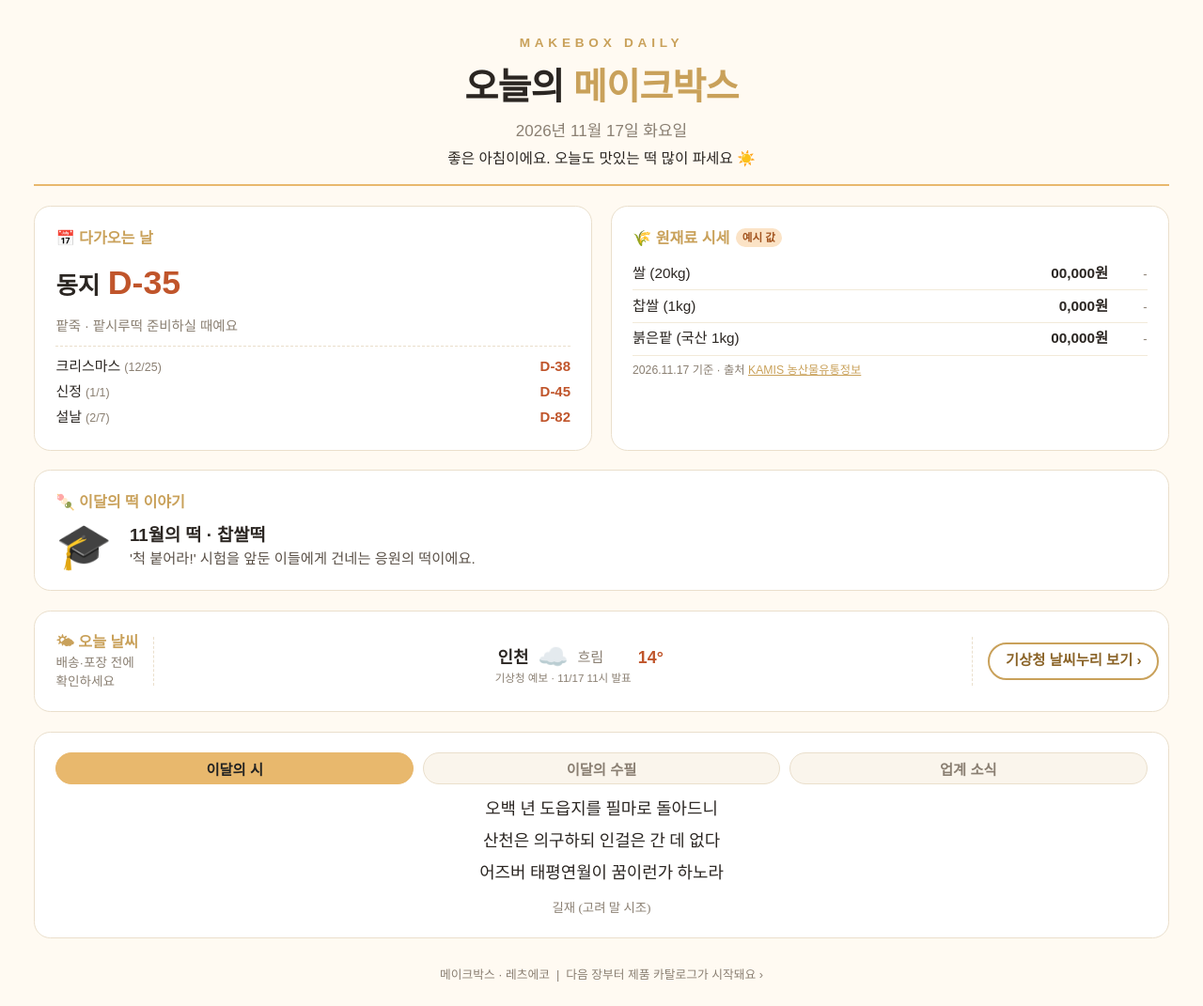
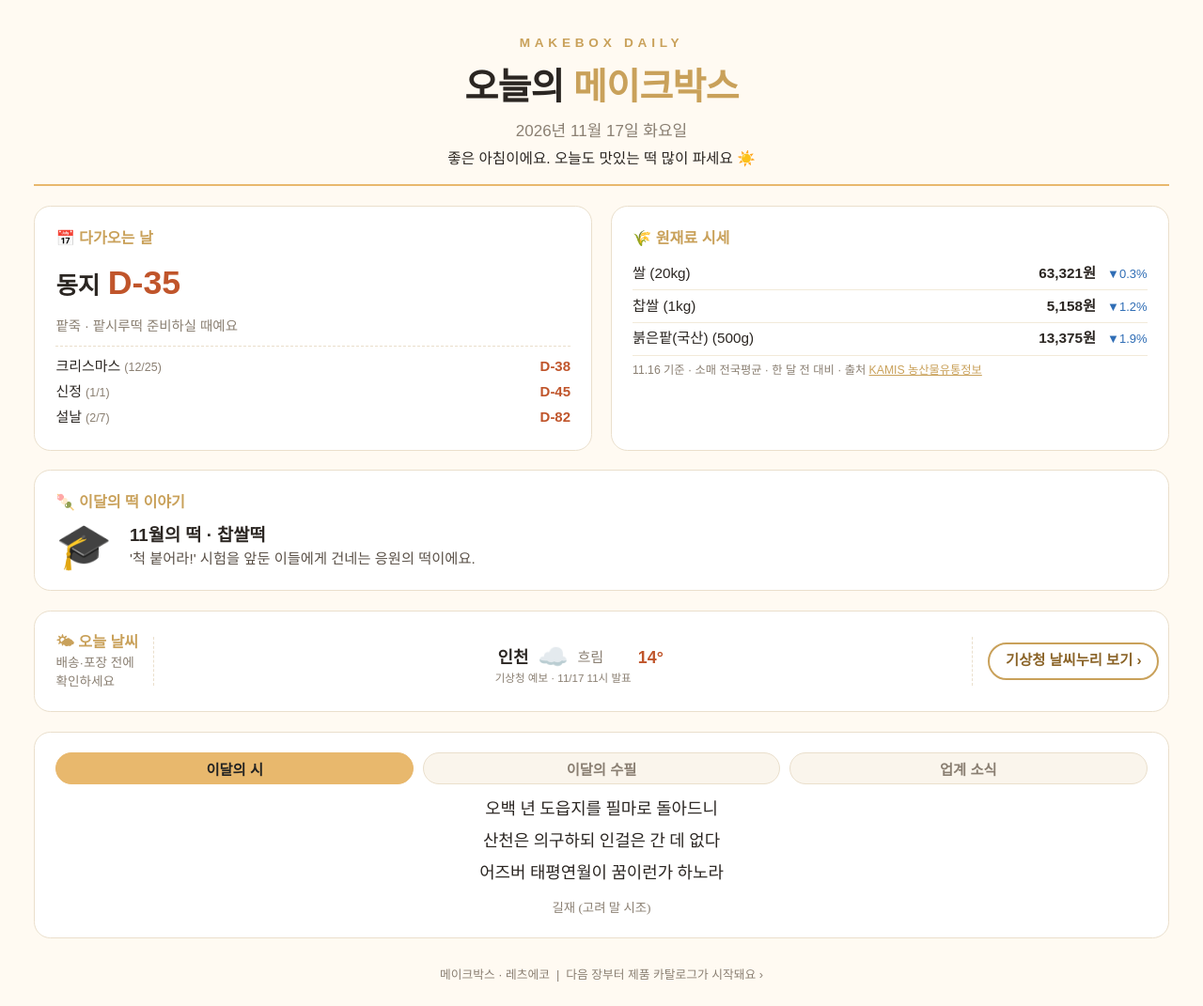
Before and after one commit to Yoo-young-min/MB-erp, a plain HTML site: page flipbook/today-makebox.html in a window 1280 px wide. Shown: the whole page at 94% size. Drawn offline with Linux system fonts and the light colour scheme.

Commit message:
Add files via upload

```diff
--- a/flipbook/today-makebox.html
+++ b/flipbook/today-makebox.html
@@ -103,7 +103,7 @@ h1 b{color:var(--gold)}
 table.sise{width:100%;border-collapse:collapse;font-size:.9em}
 table.sise td{padding:.35em 0;border-bottom:1px solid #f2ead9}
 table.sise td:nth-child(2){text-align:right;font-weight:800}
-table.sise td:nth-child(3){text-align:right;width:3.2em;color:var(--muted);font-size:.85em}
+table.sise td:nth-child(3){text-align:right;width:4.2em;white-space:nowrap;color:var(--muted);font-size:.85em}
 .src{font-size:.72em;color:var(--muted);margin-top:.8vmin}
 .src a{color:var(--gold)}
 .story{display:flex;gap:2.4vmin;align-items:center}
@@ -210,9 +210,13 @@ if(up.length){
 }else{dm.innerHTML='<span class="tip">등록된 일정이 없어요</span>';}
 
 /* 시세 */
-document.getElementById("sise").innerHTML=SISE.map(function(s){return "<tr><td>"+s.name+"</td><td>"+s.price+"</td><td>"+s.diff+"</td></tr>";}).join("");
-document.getElementById("sdate").textContent=SISE_DATE.replace(/-/g,".")+" 기준";
-if(!SISE_SAMPLE)document.getElementById("sbadge").className="hide";
+function siseRender(list,dateTxt,demo){
+  document.getElementById("sise").innerHTML=list.map(function(s){
+    var c=/▲/.test(s[2])?"#c0552b":/▼/.test(s[2])?"#2f6db5":"";
+    return "<tr><td>"+esc(s[0])+"</td><td>"+esc(s[1])+"</td><td"+(c?' style="color:'+c+'"':"")+">"+esc(s[2])+"</td></tr>";}).join("");
+  document.getElementById("sdate").textContent=dateTxt;
+  document.getElementById("sbadge").className=demo?"badge":"hide";
+}
 
 /* 이달의 떡 */
 var STORY=[
@@ -256,6 +260,7 @@ function wxRender(list,meta,demo){
   },2600);
 }
 wxRender(WX_DEMO,"예시 화면 · 자동 연결 전",true);
+siseRender(SISE.map(function(s){return [s.name,s.price,s.diff];}),SISE_DATE.replace(/-/g,".")+" 기준",SISE_SAMPLE);
 
 /* 업계 소식 */
 function newsRender(list,meta){
@@ -271,6 +276,7 @@ try{
   fetch("today-data.json?v="+Date.now(),{cache:"no-store"}).then(function(r){return r.ok?r.json():null;}).then(function(d){
     if(!d)return;
     if(d.weather&&d.weather.length)wxRender(d.weather,"기상청 예보 · "+(d.wx_time||""),false);
+    if(d.sise&&d.sise.length)siseRender(d.sise,(d.sise_time||"")+" 기준 · 소매 전국평균 · 한 달 전 대비",false);
     if(d.news&&d.news.length)newsRender(d.news,"네이버 뉴스 검색 · "+(d.news_time||"")+" 갱신 · 제목을 누르면 원문이 열려요");
   }).catch(function(){});
 }catch(e){}
```
